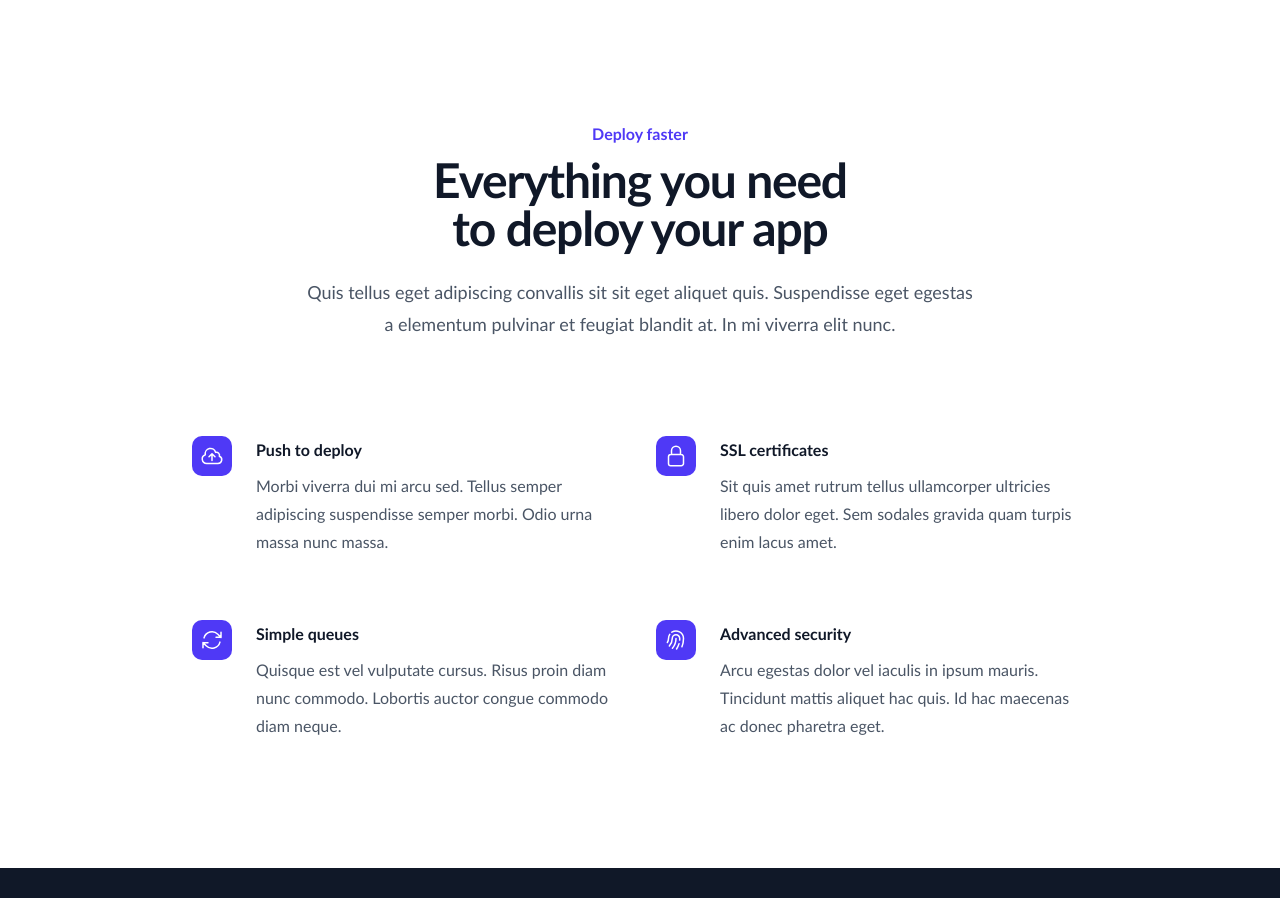
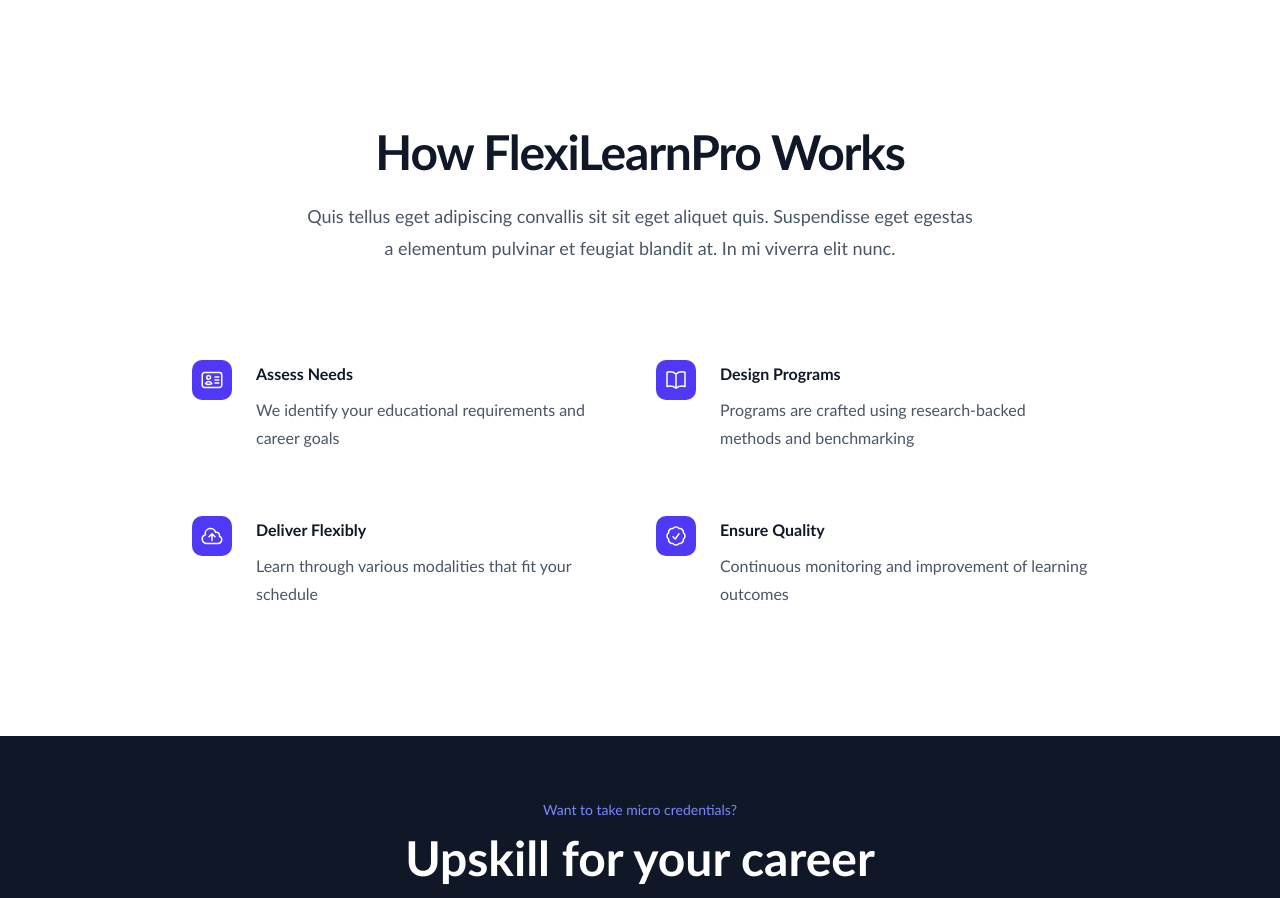
Before and after one commit to melgarcia21/rtu-iflde, a Next.js app: page /home/HowItWorks_ in a window 1280 px wide. Shown: the part 480-1378 px from the top of the page. Built offline with nearby package versions, Linux system fonts and the light colour scheme.

Commit message:
Under Construction

```diff
--- a/src/pages/home/HowItWorks_.tsx
+++ b/src/pages/home/HowItWorks_.tsx
@@ -1,34 +1,35 @@
 import {
-  ArrowPathIcon,
+  IdentificationIcon,
+  BookOpenIcon,
   CloudArrowUpIcon,
-  FingerPrintIcon,
-  LockClosedIcon,
+  CheckBadgeIcon,
 } from "@heroicons/react/24/outline";
+
 
 const features = [
   {
-    name: "Push to deploy",
+    name: "Assess Needs",
     description:
-      "Morbi viverra dui mi arcu sed. Tellus semper adipiscing suspendisse semper morbi. Odio urna massa nunc massa.",
+      "We identify your educational requirements and career goals",
+    icon: IdentificationIcon,
+  },
+  {
+    name: "Design Programs",
+    description:
+      "Programs are crafted using research-backed methods and benchmarking",
+    icon: BookOpenIcon,
+  },
+  {
+    name: "Deliver Flexibly",
+    description:
+      "Learn through various modalities that fit your schedule",
     icon: CloudArrowUpIcon,
   },
   {
-    name: "SSL certificates",
+    name: "Ensure Quality",
     description:
-      "Sit quis amet rutrum tellus ullamcorper ultricies libero dolor eget. Sem sodales gravida quam turpis enim lacus amet.",
-    icon: LockClosedIcon,
-  },
-  {
-    name: "Simple queues",
-    description:
-      "Quisque est vel vulputate cursus. Risus proin diam nunc commodo. Lobortis auctor congue commodo diam neque.",
-    icon: ArrowPathIcon,
-  },
-  {
-    name: "Advanced security",
-    description:
-      "Arcu egestas dolor vel iaculis in ipsum mauris. Tincidunt mattis aliquet hac quis. Id hac maecenas ac donec pharetra eget.",
-    icon: FingerPrintIcon,
+      "Continuous monitoring and improvement of learning outcomes",
+    icon: CheckBadgeIcon,
   },
 ];
 
@@ -37,11 +38,8 @@
     <div className="bg-white py-24 sm:py-32">
       <div className="mx-auto max-w-7xl px-6 lg:px-8">
         <div className="mx-auto max-w-2xl lg:text-center">
-          <h2 className="text-base/7 font-semibold text-indigo-600">
-            Deploy faster
-          </h2>
           <p className="mt-2 text-4xl font-semibold tracking-tight text-pretty text-gray-900 sm:text-5xl lg:text-balance">
-            Everything you need to deploy your app
+            How FlexiLearnPro Works
           </p>
           <p className="mt-6 text-lg/8 text-gray-600">
             Quis tellus eget adipiscing convallis sit sit eget aliquet quis.
--- a/src/pages/index.tsx
+++ b/src/pages/index.tsx
@@ -4,6 +4,8 @@
 import HowItWorks from "./home/HowItWorks";
 import NewsSnippet from "./home/NewsSnippet";
 import FAQSection from "./home/FAQSection";
+
+import HowItWorks_ from "./home/HowItWorks_";
 
 
 const Home = () => {
@@ -12,6 +14,7 @@
       <HeroSection />
 
       <Introduction />
+      <HowItWorks_ />
       <HowItWorks />
       <FeaturedProgram />
       <NewsSnippet />
--- /dev/null
+++ b/temp/tailwind_components/logo-partners.tsx
@@ -0,0 +1,50 @@
+import Image from 'next/image';
+
+export default function Example() {
+    return (
+      <div className="bg-white py-24 sm:py-32">
+        <div className="mx-auto max-w-7xl px-6 lg:px-8">
+          <h2 className="text-center text-lg/8 font-semibold text-gray-900">
+            Trusted by the world’s most innovative teams
+          </h2>
+          <div className="mx-auto mt-10 grid max-w-lg grid-cols-4 items-center gap-x-8 gap-y-10 sm:max-w-xl sm:grid-cols-6 sm:gap-x-10 lg:mx-0 lg:max-w-none lg:grid-cols-5">
+            <Image
+              alt="Transistor"
+              src="https://tailwindcss.com/plus-assets/img/logos/158x48/transistor-logo-gray-900.svg"
+              width={158}
+              height={48}
+              className="col-span-2 max-h-12 w-full object-contain lg:col-span-1"
+            />
+            <Image
+              alt="Reform"
+              src="https://tailwindcss.com/plus-assets/img/logos/158x48/reform-logo-gray-900.svg"
+              width={158}
+              height={48}
+              className="col-span-2 max-h-12 w-full object-contain lg:col-span-1"
+            />
+            <Image
+              alt="Tuple"
+              src="https://tailwindcss.com/plus-assets/img/logos/158x48/tuple-logo-gray-900.svg"
+              width={158}
+              height={48}
+              className="col-span-2 max-h-12 w-full object-contain lg:col-span-1"
+            />
+            <Image
+              alt="SavvyCal"
+              src="https://tailwindcss.com/plus-assets/img/logos/158x48/savvycal-logo-gray-900.svg"
+              width={158}
+              height={48}
+              className="col-span-2 max-h-12 w-full object-contain sm:col-start-2 lg:col-span-1"
+            />
+            <Image
+              alt="Statamic"
+              src="https://tailwindcss.com/plus-assets/img/logos/158x48/statamic-logo-gray-900.svg"
+              width={158}
+              height={48}
+              className="col-span-2 col-start-2 max-h-12 w-full object-contain sm:col-start-auto lg:col-span-1"
+            />
+          </div>
+        </div>
+      </div>
+    )
+  }
```
Also changed, not shown: temp/Garcia_RTU-ID-front.png (added).
